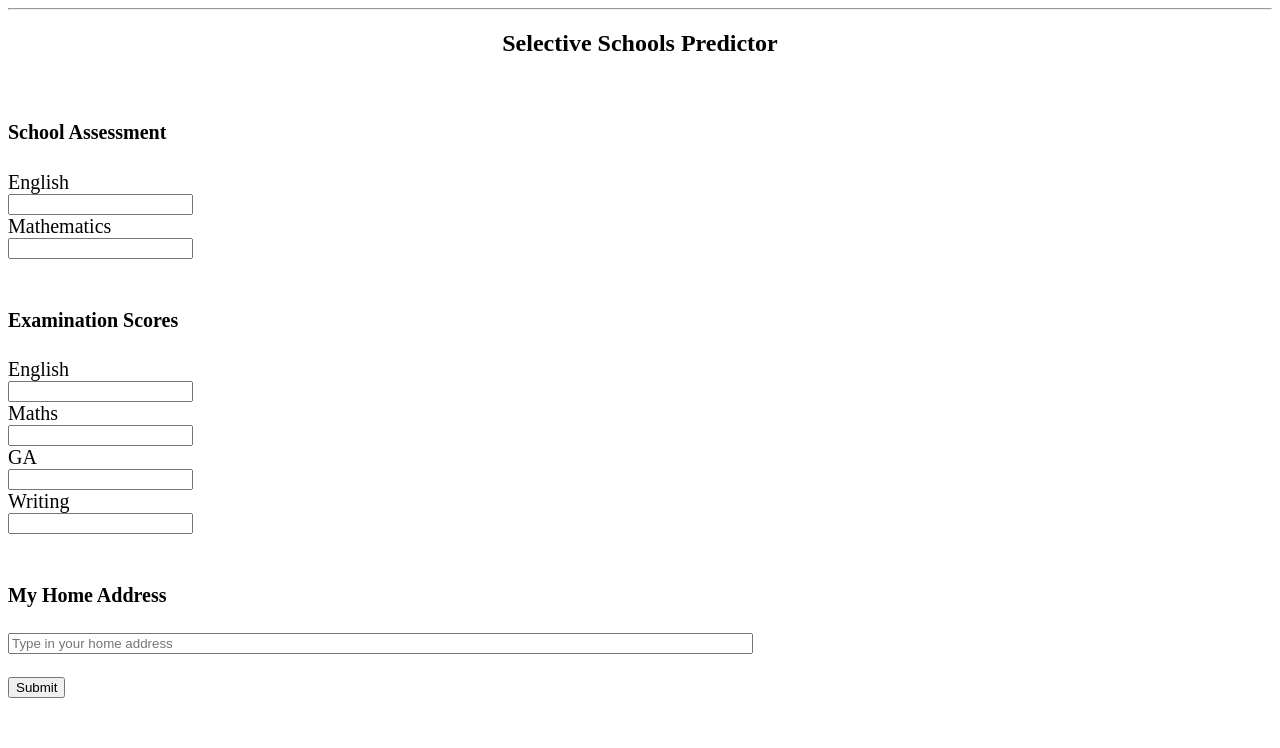
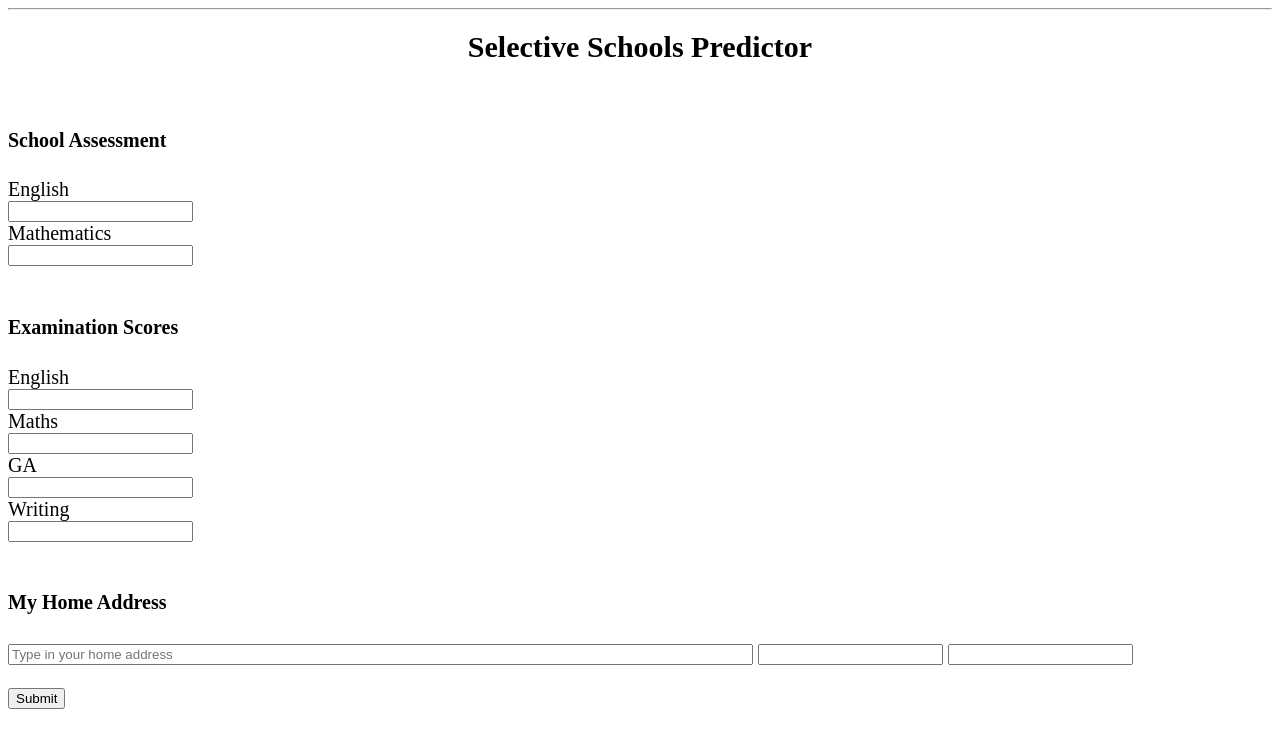
Before and after one commit to codesydney/myselective, a Flask app: page / in a window 1280 px wide. Shown: the top 748 px of the page. Run offline with Flask 2, Linux system fonts and the light colour scheme; some libraries are stand-ins or nearby versions.

Commit message:
Generate geocode for home address

```diff
--- a/app/forms.py
+++ b/app/forms.py
@@ -16,6 +16,8 @@ class MainForm(Form):
 	ExaminationScores_Writing = IntegerField('Writing', [validators.Required("Please enter your Writing exam score.")])
 	HomeAddressTitle = StringField("Home Address")
 	HomeAddress = StringField('Home Address', [validators.Required("Please enter your Home address.")],render_kw={"placeholder": "Type in your home address","id":"geocomplete","size":"90"})
+	HomeLat = StringField(render_kw={"id":"home_lat"})
+	HomeLng = StringField(render_kw={"id":"home_lng"})
 	Submit1 = SubmitField('Submit')
 
 class ResultForm(Form):
--- a/app/templates/mainform.html
+++ b/app/templates/mainform.html
@@ -2,7 +2,7 @@
 {% extends "base.html" %}
 
 {% block content %}
-<h2 style = "text-align: center;">Selective Schools Predictor</h2>
+<h1 style="font-size:30px;font-weight:bold;margin-center:150px;text-align:center;">Selective Schools Predictor</h1>
 
       {% for message in form.School_English.errors %}
          <div style="color:red">{{ message }}</div>
@@ -85,6 +87,8 @@
 					$("#geocomplete").geocomplete({country: 'AUS'})
 					  .bind("geocode:result", function(event, result){
 						$.log("Result: " + result.formatted_address);
+					    $("#home_lat").val(result.geometry.location.lat());
+                        $("#home_lng").val(result.geometry.location.lng());
 					  })
 					  .bind("geocode:error", function(event, status){
 						$.log("ERROR: " + status);
--- a/app/views.py
+++ b/app/views.py
@@ -33,6 +33,8 @@ def index():
 		Total_Score = Total_English + Total_Maths + Total_GA
 
 		HomeAddress = form.HomeAddress.data
+		HomeLat = form.HomeLat.data
+		HomeLng = form.HomeLng.data
 
 		schools = models.School.query.filter(models.School.entryscore <= Total_Score).order_by(models.School.entryscore.desc()).all()
 		return render_template('result.html',
@@ -45,6 +47,8 @@ def index():
 								ExaminationScores_Writing=ExaminationScores_Writing,
 								Total_Score=int(Total_Score),
 								HomeAddress=HomeAddress,
+								HomeLat=HomeLat,
+								HomeLng=HomeLng,
 								schools=schools)
 	elif resultform.validate_on_submit() and resultform.Submit2.data:
          return redirect(url_for('index'))
```
Also changed, not shown: other parts of app/templates/mainform.html (+3 -0 lines), app/templates/result.html (+5 -3 lines).
